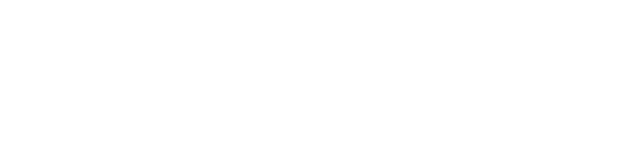
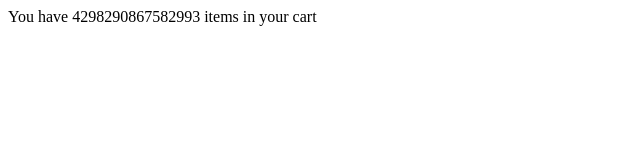
Before and after one commit to vlfed-mage/microfrontend, a website built with webpack: page cart/public/index.html in a window 1280 px wide. Shown: the whole page, without its empty margins (0-640 px from the left). Built offline with nearby package versions, Linux system fonts and the light colour scheme.

Commit message:
shared dependencies

```diff
--- a/cart/package.json
+++ b/cart/package.json
@@ -1,5 +1,5 @@
 {
-  "name": "container",
+  "name": "cart",
   "version": "1.0.0",
   "description": "",
   "main": "index.js",
@@ -10,6 +10,7 @@
   "author": "",
   "license": "ISC",
   "dependencies": {
+    "@faker-js/faker": "^10.3.0",
     "html-webpack-plugin": "5.5.0",
     "nodemon": "^2.0.15",
     "webpack": "^5.88.0",
--- a/cart/public/index.html
+++ b/cart/public/index.html
@@ -2,6 +2,6 @@
 <head>
 </head>
 <body>
-<div id="cart"></div>
+<div id="dev-cart"></div>
 </body>
 </html>
--- /dev/null
+++ b/cart/src/bootstrap.js
@@ -0,0 +1,5 @@
+import { faker } from '@faker-js/faker';
+
+const cartText = `You have ${faker.number.int()} items in your cart`;
+
+document.getElementById('dev-cart').innerHTML = cartText;
--- a/cart/src/index.js
+++ b/cart/src/index.js
@@ -1 +1 @@
-console.log('cart is loaded');
+import('./bootstrap');
--- a/cart/webpack.config.js
+++ b/cart/webpack.config.js
@@ -12,7 +12,8 @@
             filename: 'remoteEntry.js',
             exposes: {
                 './cartIndex': './src/index'
-            }
+            },
+            shared: ['@faker-js/faker'],
         }),
         new HtmlWebpackPlugin({
             template: './public/index.html',
```
Also changed, not shown: products/src/bootstrap.js (added), 1 other file.
